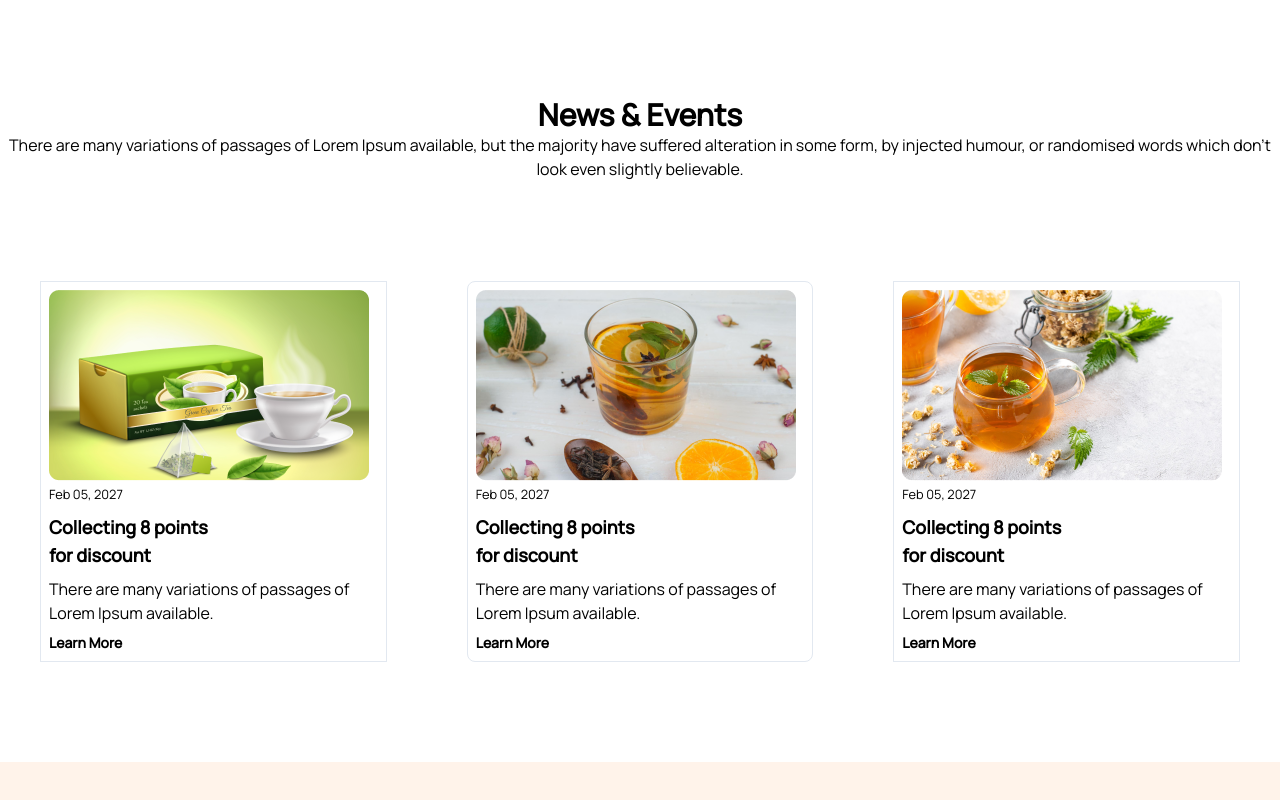
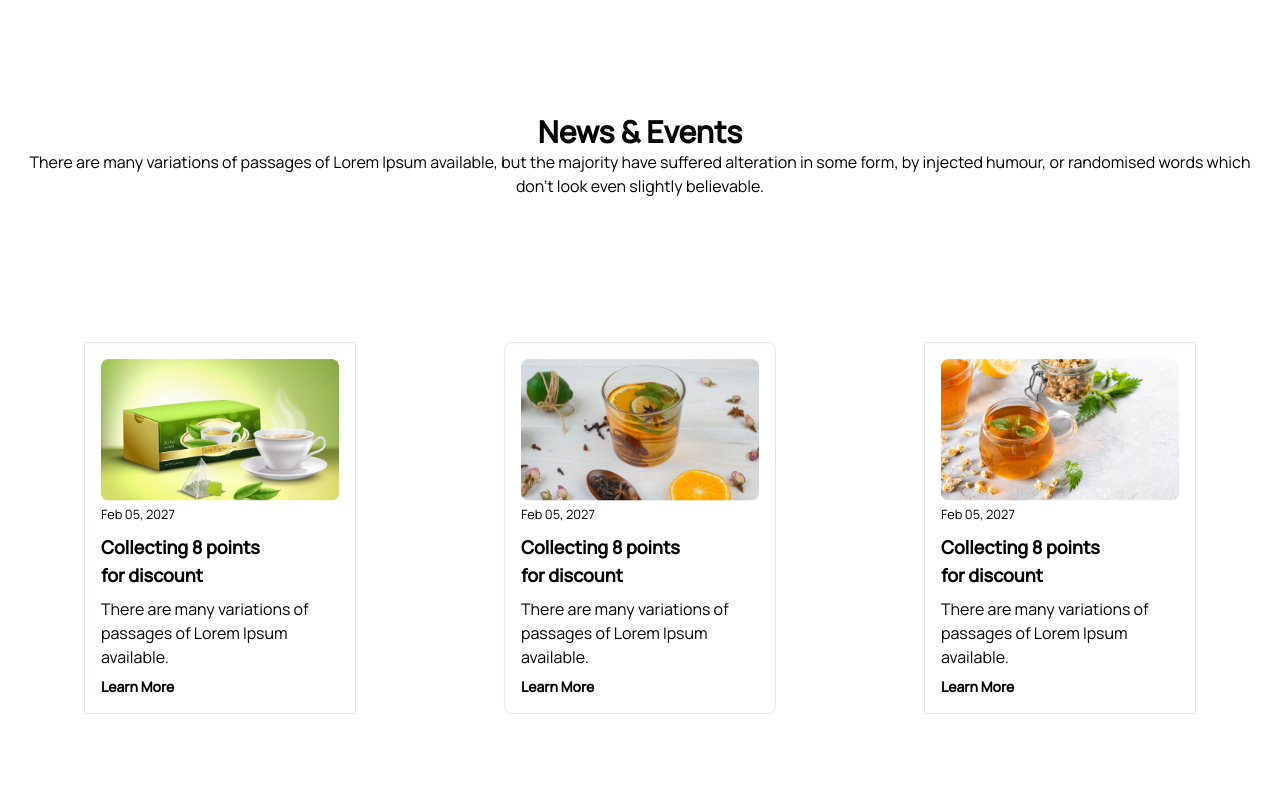
Before and after one commit to RayhanUddinFarhad/Tea-House-Tailwind, a plain HTML site: page index.html in a window 1280 px wide. Shown: the part 3142-3942 px from the top of the page. Drawn offline with nearby package versions, Linux system fonts and the light colour scheme; a web font is replaced by a local one.

Commit message:
made more responsive

```diff
--- a/index.html
+++ b/index.html
@@ -25,7 +25,7 @@
 </style>
 </head>
 
-<body class="">
+<body class="p-7 lg:p-4">
 
 
     <header class="container mx-auto">
@@ -117,7 +117,7 @@
             </div>
 
 
-            <div class="grid md:grid-cols-4 p-12 gap-5">
+            <div class="grid lg:grid-cols-4 p-12 gap-5 sm:grid-cols-2">
 
 
                 <div class="p-7 bg-gradient-to-r from-[#F4F4F4] to-[#F4F4F4] text-center space-y-5 rounded-lg">
@@ -403,9 +403,9 @@
             </div>
 
 
-            <div class="py-20 grid md:grid-cols-3 p-5 gap-10 ">
+            <div class="py-20 grid lg:grid-cols-3 p-1 sm:grid-cols-2 gap-5 ">
 
-                <div class="space-y-2 p-2 m-5 border border-slate-200">
+                <div class="space-y-2  p-4 lg:m-16 border border-slate-200">
 
 
                     <img src="images/news-1.png" alt="">
@@ -419,7 +419,7 @@
 
                 </div>
 
-                <div class="space-y-2 p-2 m-5 border border-slate-200 rounded-lg">
+                <div class="space-y-2 p-4 lg:m-16 border border-slate-200 rounded-lg">
 
 
                     <img src="images/news-2.png" alt="">
@@ -435,7 +435,7 @@
 
 
 
-                <div class="space-y-2 p-2 m-5 border border-slate-200">
+                <div class="space-y-2 p-4 lg:m-16 border border-slate-200">
 
 
                     <img src="images/news-3.png" alt="">
@@ -499,7 +499,7 @@
             </div>
 
 
-            <div class="grid md:grid-cols-4 p-10 py-72">
+            <div class="grid md:grid-cols-4 p-10 py-72 gap-10">
 
                 <div>
 
@@ -544,7 +544,7 @@
                 <div class="space-y-7">
 
                     <p>Subscribe to our newsletter</p>
-                    <div class="flex">
+                    <div class="lg:flex  space-y-4">
 
                         <input class=" bg-transparent border-b-2 border-black " type="email" placeholder="Email Address">
                         <img src="images/footer arrow.png" alt="">
```
